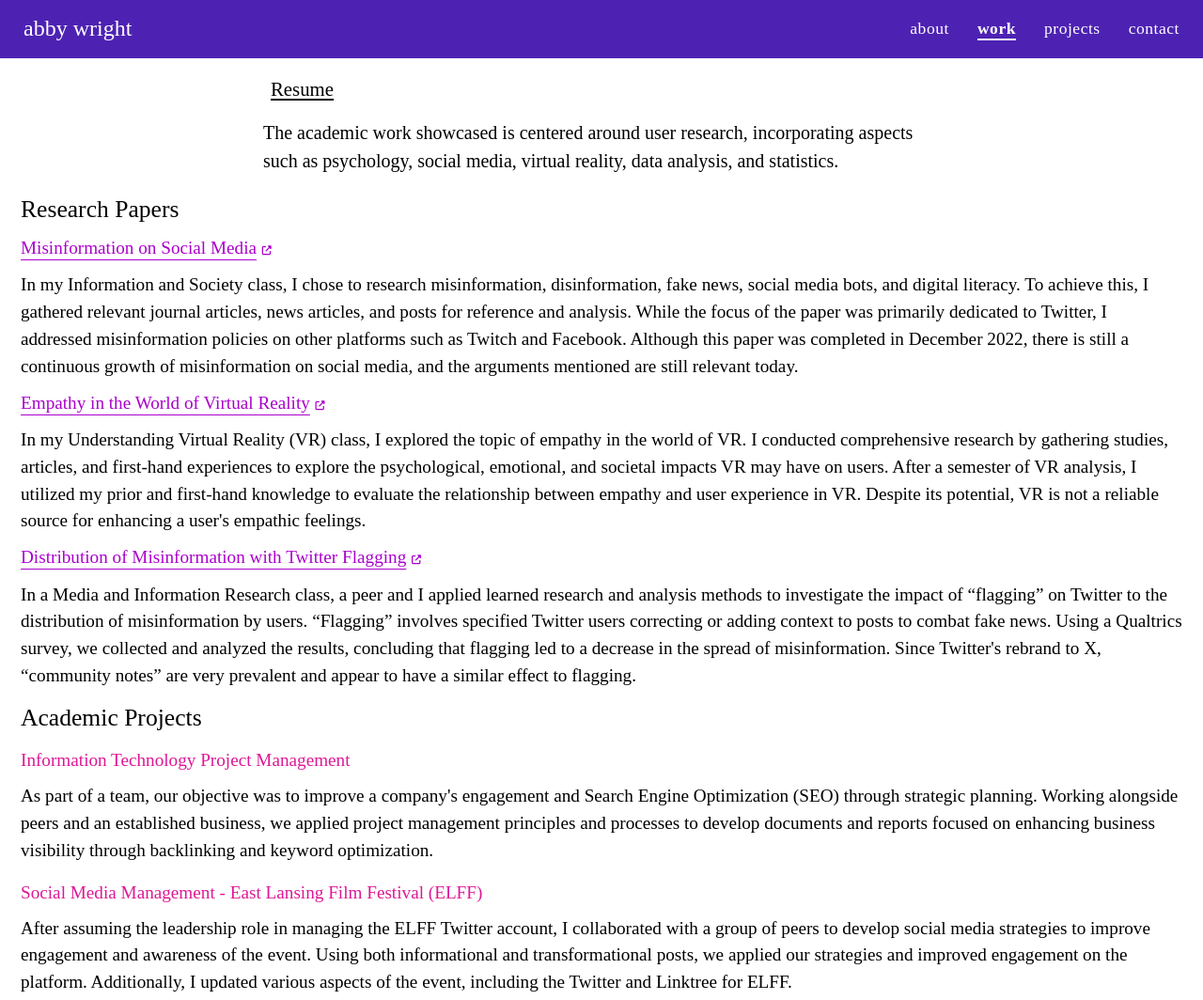
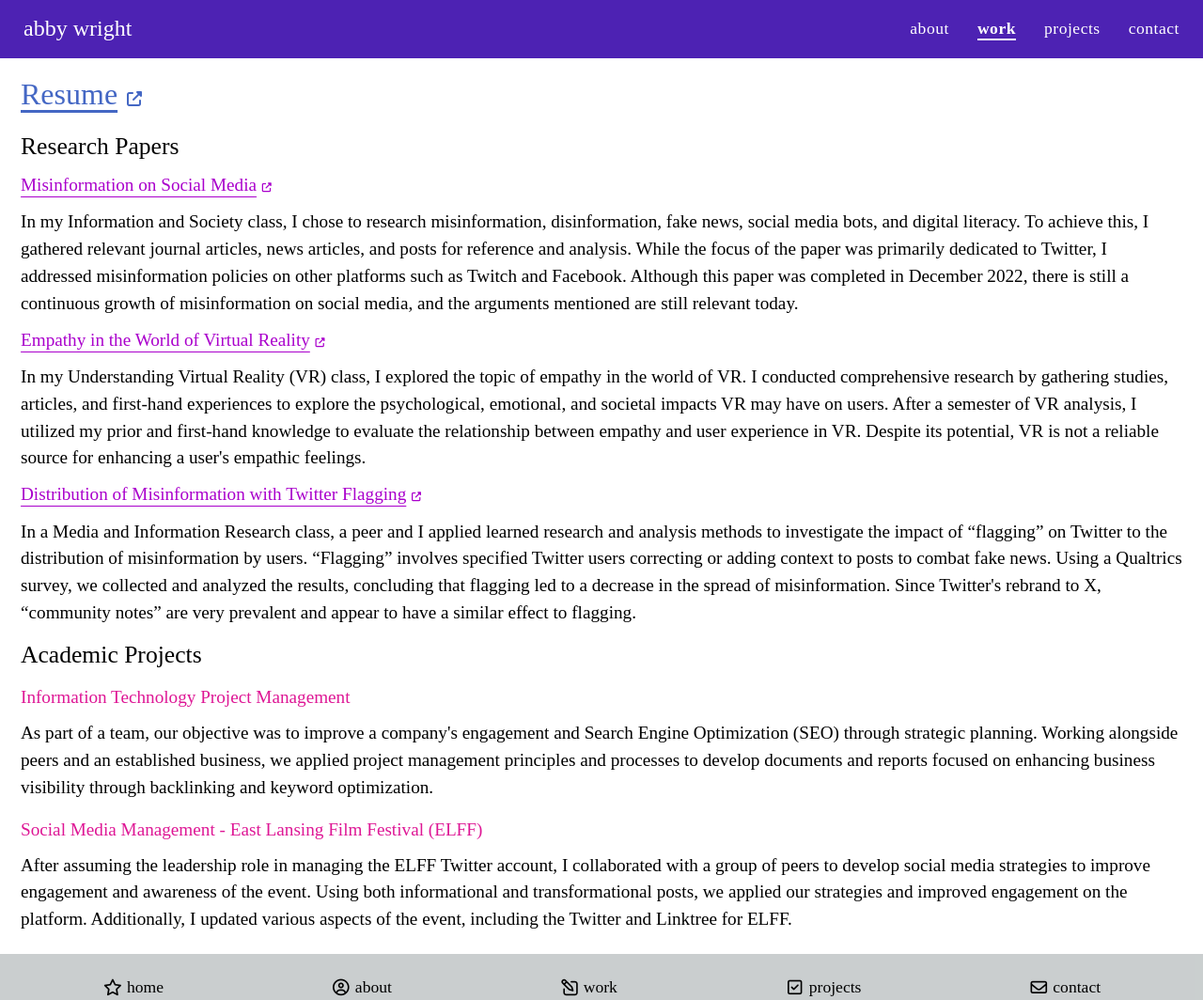
Before and after one commit to abbywright/personal-website, a plain HTML site: page work.html in a window 1280 px wide. Shown: the top 1064 px of the page at 94% size. Drawn offline with Linux system fonts and the light colour scheme; a web font is replaced by a local one.

Commit message:
fix: colors

```diff
--- a/screen.css
+++ b/screen.css
@@ -171,34 +171,29 @@ nav {
 }
 
 /* work */
-.work-intro {
-   display: flex;
-   margin: 0;
-   font-size: 1.25em;
-}
-
 .work-top {
-   margin: 5px 30px;
-   padding: 0px 250px;
+   margin: 20px 22px;
 }
 
 .resume {
-   margin: 20px 0;
+   margin: 12px 0;
 }
 
 .resume-link {
-   position: relative;
-   padding: 4.5px 8px;
-   font-size: 1.3em;
-   color: black;
+   font-size: 2em;
+   color: #4467c4;
    text-decoration: underline;
    text-underline-offset: 0.2em;
-   align-items: center;
 }
 
 .fa-external-link {
    margin-left: 5.8px;
    font-size: 10px;
+}
+
+.fa-resume {
+   margin-left: 10px;
+   font-size: 16px;
 }
 
 .paper-link, .svfe-website {
--- a/work.html
+++ b/work.html
@@ -23,9 +23,8 @@
    </header>
       <div class="work-top">
          <div class="resume">
-            <a href="assets/resume.pdf" target="_blank" class="resume-link">Resume</a>
-         </div>
-         <p class="work-intro">The academic work showcased is centered around user research, incorporating aspects such as psychology, social media, virtual reality, data analysis, and statistics.</p></div>
+            <a href="assets/resume.pdf" target="_blank" class="resume-link">Resume<i class="fa fa-external-link fa-resume" aria-hidden="true"></i></a>
+         </div></div>
    <main>
       <section>
       <h2>Research Papers</h2>
```
